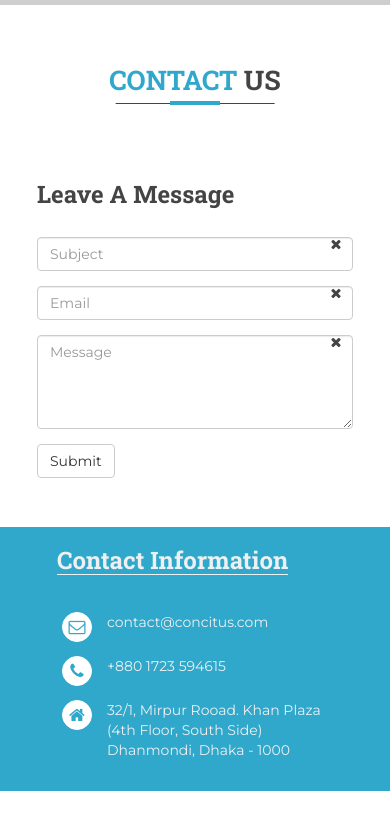
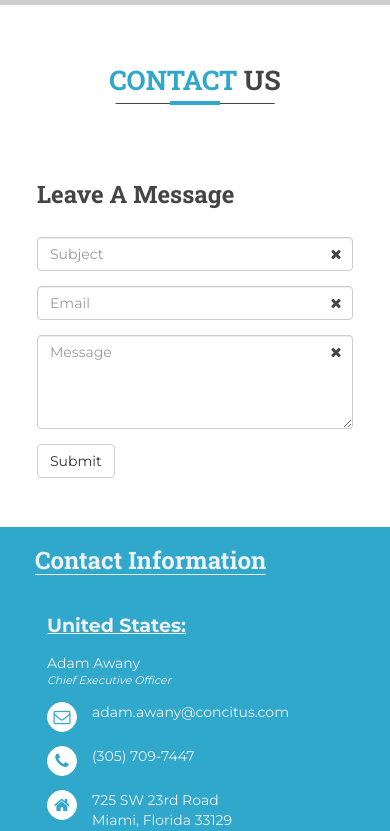
Before and after one commit to ShaonMahmood/Concitus_web_plus_blog, a Django app: page / in a window 390 px wide. Shown: the part 4434-5265 px from the top of the page. Run offline with Django 3.2, Linux system fonts and the light colour scheme; some libraries are stand-ins or nearby versions; grey boxes are pictures that could not be loaded.

Commit message:
us contact will be shown if not BD

```diff
--- a/contactApp/static/css/main.css
+++ b/contactApp/static/css/main.css
@@ -468,32 +468,33 @@ p.team-position {
 	padding-bottom: 35px;
 }
 
-.contact-details>.nav {
+.contact-details .nav {
 	padding: 17px 22px;
 }
+.form-control-feedback>i {line-height: 34px}
+textarea {resize: vertical}
 
 
 
-
-.contact-details>.nav li {
+.contact-details .nav li {
 	display: flex;
 	margin-left: 25px;
 	margin-bottom: 14px;
 }
-.contact-details>.nav li:hover i {
+.contact-details .nav li:hover i {
 	color: #fff;
 	background: #30a8cc;
 }
-.contact-details>.nav li>span:first-child {
+.contact-details .nav li>span:first-child {
 	margin-right: 15px;
 }
 
 .contact-details,
-.contact-details>.nav li a {
+.contact-details .nav li a {
 	color: #eef0f1;
 }
 
-.contact-details>.nav li i {
+.contact-details .nav li i {
 	color: #30a8cc;
 	font-size: 17px;
 	line-height: 27px;
@@ -506,10 +507,16 @@ p.team-position {
 }
 
 .contact-details>h3 {
-	margin-left: 42px;
+	margin-left: 20px;
 	margin-bottom: 20px;
 	border-bottom: 1px solid;
 	display: inline-block;
+}
+.contact-parent__bd .contact-details>h3 {margin-left: 42px}
+li.country{
+	font-weight: bold;
+	font-size: 19px;
+	text-decoration: underline;
 }
 
 .contact-form form>h3 {
@@ -552,7 +556,7 @@ footer .nav a:hover {
 
 
 footer .nav a,
-.contact-details>.nav li i,
+.contact-details .nav li i,
 .team-social .nav,
 .team-social .nav>li,
 .team-social .nav>li>a,
--- a/contactApp/templates/contactApp/index.html
+++ b/contactApp/templates/contactApp/index.html
@@ -60,7 +60,7 @@ DISCLAIMER:
 						<!--<li><a href="#team">team</a></li>-->
 						<li><a href="#tech">technology</a></li>
 						<li><a href="#contact">Contact</a></li>
-						<li><a href="{% url 'blog:post_list' %}">Blog</a></li>
+						<li><a onclick="javascript:void(0)" {% comment %}href="{% url 'blog:post_list' %}"{% endcomment %}>Blog</a></li>
 					</ul>	<!--navbar-nav-->
 				</div>	<!--navbar-collapse-->
 			</nav>	<!--navbar-fixed-top-->
@@ -184,8 +184,15 @@ DISCLAIMER:
 			</h1>
 		</div>
 
+	{% if not country_code_bd %}
 		<div class="row contact-parent">
+			<div class="col-xs-12 contact-form">
+	{% else %}
+		<div class="row contact-parent contact-parent__bd">
 			<div class="col-md-7 contact-form">
+	{% endif %}
+
+
                 <form class="form" method="post"> {% csrf_token %}
 					<h3 class="text-capitalize">Leave a message</h3>
                     <div class="form-group">
@@ -212,11 +219,44 @@ DISCLAIMER:
 					</div>
 					<button type="submit" class="btn btn-default">Submit</button>
 				</form>
-			</div>
+			</div>  <!-- contact form end -->
 
+
+		{% if not country_code_bd %}
+			<div class="col-xs-12 contact-details">
+		{% else %}
 			<div class="col-md-5 contact-details">
+		{% endif %}
+
+
 				<h3 class="text-capitalize">contact information</h3>
+
+			{% if not country_code_bd %}
+				<div class="row">
+					<ul class="nav col-md-6">
+						<li class="country">United States:</li>
+						<li style="margin-bottom: 0"><span>Adam Awany</span></li>
+						<li style="font-style: italic;font-size: 11px"><span class="text-italic">Chief Executive Officer</span></li>
+						<li>
+							<span><i class="fa fa-envelope-o"></i></span>
+							<span><a href="mailto:contact@concitus.com">adam.awany@concitus.com</a></span>
+						</li>
+						<li>
+							<span><i class="fa fa-phone"></i></span>
+							<span><a href="tel:+8801723594615">(305) 709-7447</a></span>
+						</li>
+						<li>
+							<span><i class="fa fa-home"></i></span>
+							<span>725 SW 23rd Road <br>
+								Miami, Florida 33129</span>
+						</li>
+					</ul>
+					<ul class="nav col-md-6">
+						<li class="country" style="margin-top: 25px">Bangladesh:</li>
+					{% else %}
 					<ul class="nav">
+					{% endif %}
+
 						<li>
 							<span><i class="fa fa-envelope-o"></i></span>
 							<span><a href="mailto:contact@concitus.com">contact@concitus.com</a></span>
@@ -232,6 +272,11 @@ DISCLAIMER:
 								Dhanmondi, Dhaka - 1000</span>
 						</li>
 					</ul>
+
+			{% if not country_code_bd %}
+				</div>  <!--ended .row just before ul.nav.col-md-6-->
+			{% endif %}
+
 			</div>
 		</div>
 	</div>
@@ -255,29 +300,6 @@ DISCLAIMER:
 <script src="{% static 'js/jquery-2.1.4.min.js' %}"></script>
 <script src="{% static 'js/jquery.bootstrap.min.js' %}"></script>
 <script src="{% static 'js/jquery.cookie.js' %}"></script>
-
-<!--<script type="text/javascript">
-    $(document).on('submit','#contact_form',function (e) {
-        e.peventDefault();
-        $.ajax({
-            type:'POST',
-            url:'/contact/',
-            data:{
-                name:$('#input_name').val(),
-                email:$('#input_email').val(),
-                message:$('#input_msg').val(),
-                csrfmiddlewaretoken:$('input[name=csrfmiddlewaretoken]').val()
-
-
-            },
-            success:function () {
-                document.getElementById("form_submission_success").innerHTML ="your massage has been successfully submitted"
-            },
-
-        });
-    });
-</script> -->
-
 <script src="{% static 'js/main.js' %}"></script>
 
 <script>
@@ -305,8 +327,6 @@ DISCLAIMER:
                         $form_submission_success.html("Thank you for your message");
                     },
                 });
-
-
             } else {
                 $form_submission_error.html("Please fix the error/s");
             }
```
Also changed, not shown: other parts of contactApp/static/css/main.css (+21 -35 lines), contactApp/static/js/main.js (+0 -17 lines), 4 other files. Lines whose indentation alone changed are shown as unchanged.
